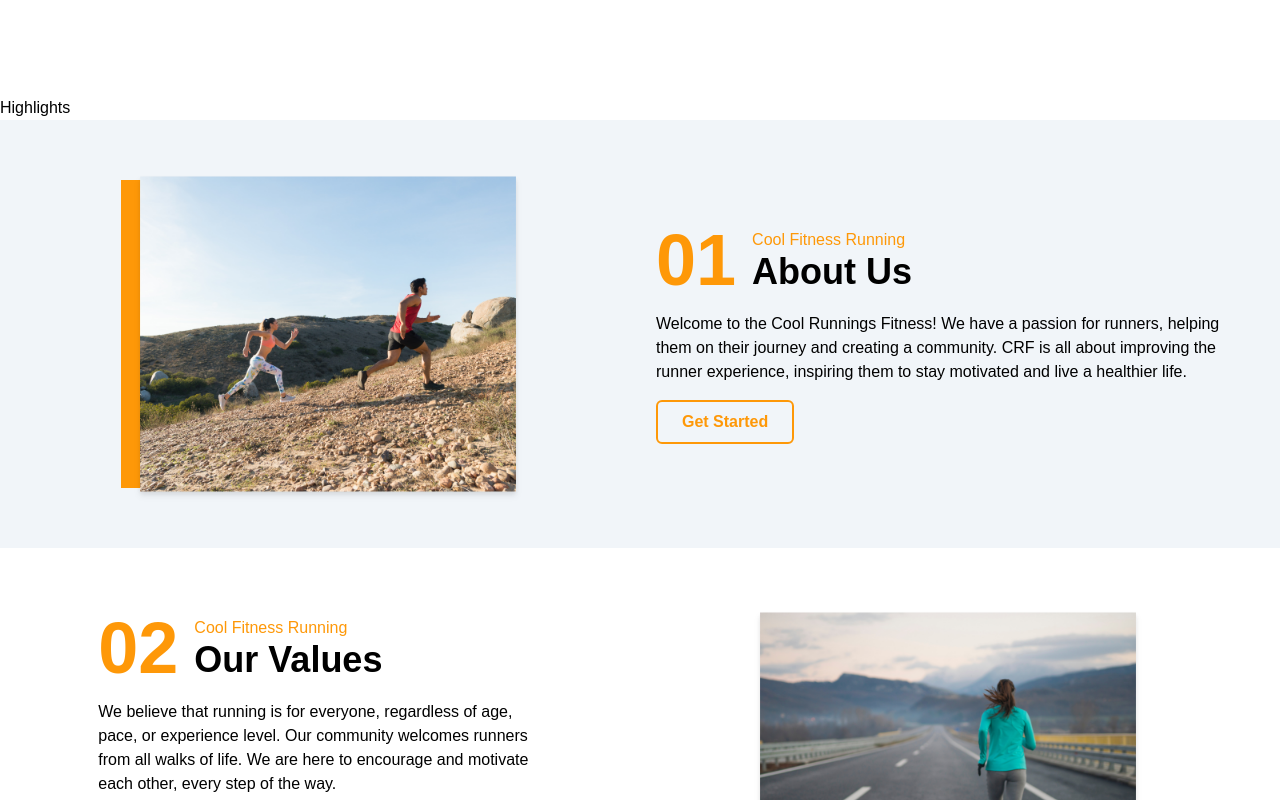
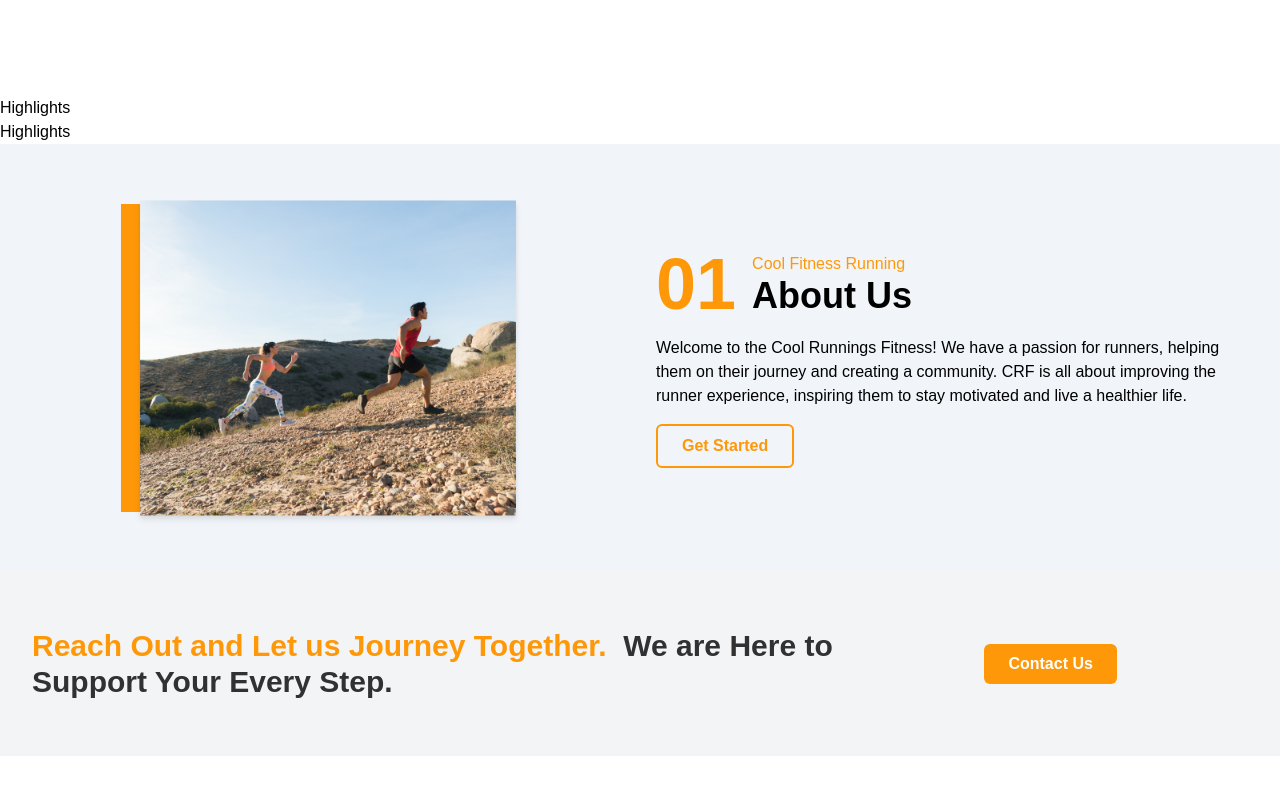
Before and after one commit to Hadehwahle/Fitness-App, a React (Vite) app: page / in a window 1280 px wide. Shown: the part 620-1420 px from the top of the page. After the commit the page ends 1376 px from the top, so only its background shows below. Built offline with nearby package versions, Linux system fonts and the light colour scheme.

Commit message:
refactored a component

```diff
--- a/src/App.jsx
+++ b/src/App.jsx
@@ -1,8 +1,9 @@
 import About from "./components/About/About";
 import Hero from "./components/Hero/Hero";
 import Navbar from "./components/Navbar/Navbar";
-import About2 from "./components/About/About2";
+
 import Contact from "./components/Contact/Contact";
+import Highlights from "./components/Hero/Highlights";
 import AOS from "aos";
 import "aos/dist/aos.css";
 import { useEffect, useState } from "react";
@@ -26,8 +27,8 @@ const App = () => {
     <div className=" dark:bg-black bg-white dark:text-white text-black">
       <Navbar />
       <Hero formPop={formPop} toggleForm={toggleForm} />
+      <Highlights />
       <About />
-      <About2 />
       <Contact toggleForm={toggleForm} />
     </div>
   );
```
